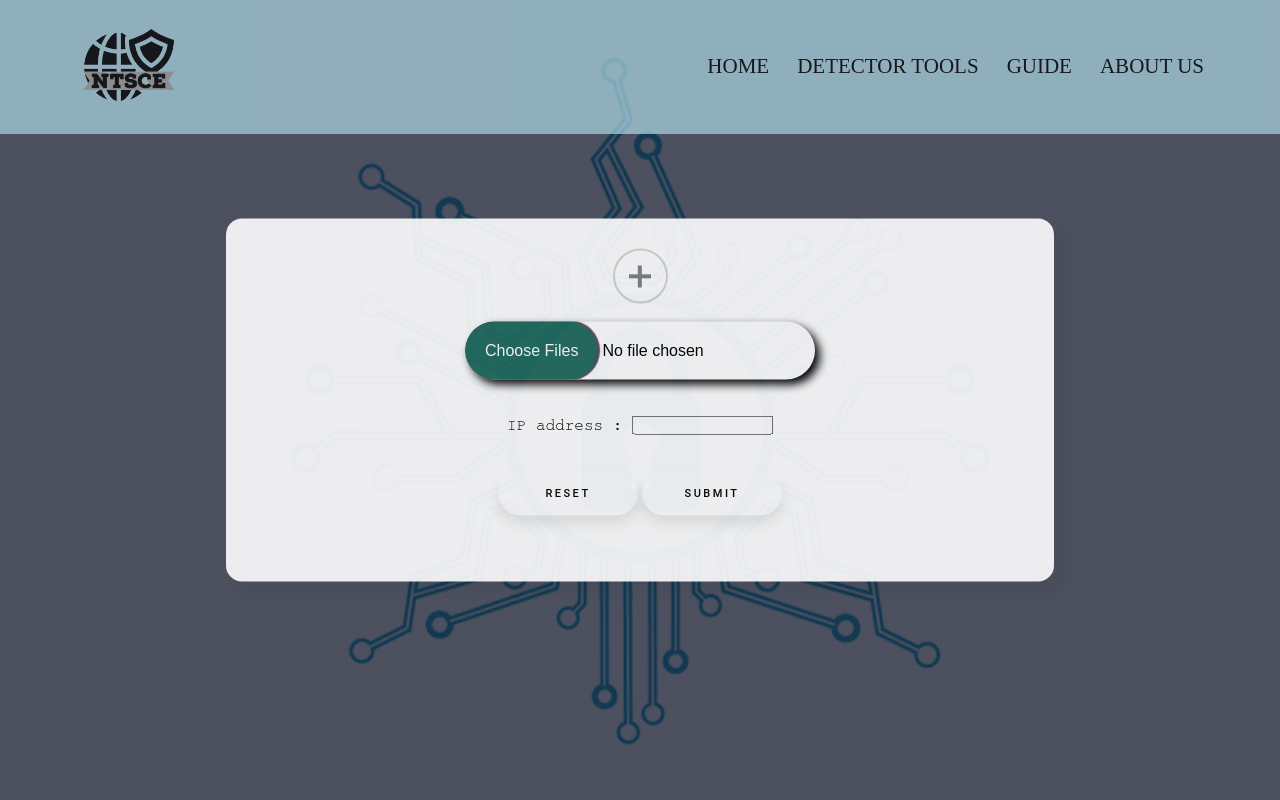
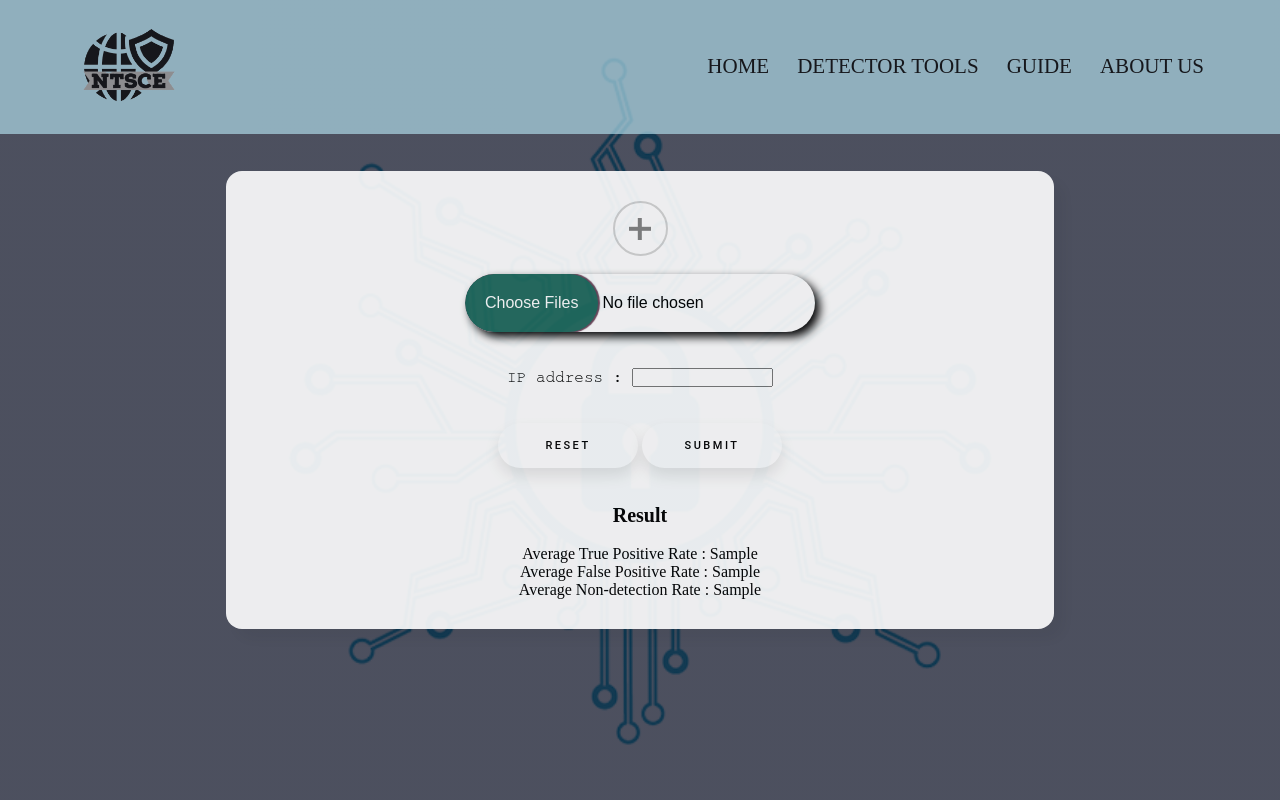
Before and after one commit to leonlai1234/FYP, a Django app: template SideChannelAttack/main/templates/tools.html in a window 1280 px wide. Run offline with Django 3.2, Linux system fonts and the light colour scheme; the template is opened without the code that fills it: most values are stand-ins (such as "Sample title", 1, 10 or a date in 2020).

Commit message:
Print Result
Added lines of code to print the result of Hybrid Classifier Performance

```diff
--- a/SideChannelAttack/main/templates/tools.html
+++ b/SideChannelAttack/main/templates/tools.html
@@ -42,6 +42,14 @@
 				</div>
 				<br><br>
 			</form>
+
+			{%if data1 %}
+				<p style="font-weight:bold;font-size:125%;">Result</p><br>
+				<p>Average True Positive Rate : {{data1 |linebreaksbr }}</p>
+				<p>Average False Positive Rate : {{data2 |linebreaksbr }}</p>
+				<p>Average Non-detection Rate : {{data3 |linebreaksbr }}</p>
+			{%endif%}
+
 		</div>
 	</div>
 </body>
--- a/SideChannelAttack/main/tools/determine_classifier_accuracy.py
+++ b/SideChannelAttack/main/tools/determine_classifier_accuracy.py
@@ -173,3 +173,8 @@ avg_ndr = (avg_ndr / len(hybrid_classifier_stats)) * 100
 print("Average True Positive rate = {}%".format(avg_tpr))
 print("Average False Positive rate = {}%".format(avg_fpr))
 print("Average Non-detection rate = {}%".format(avg_ndr))
+
+with open("result.txt", "w") as f:
+    f.write(str(avg_tpr) + "\n")
+    f.write(str(avg_fpr) + "\n")
+    f.write(str(avg_ndr))
```
Also changed, not shown: SideChannelAttack/main/views.py (+12 -1 lines).
